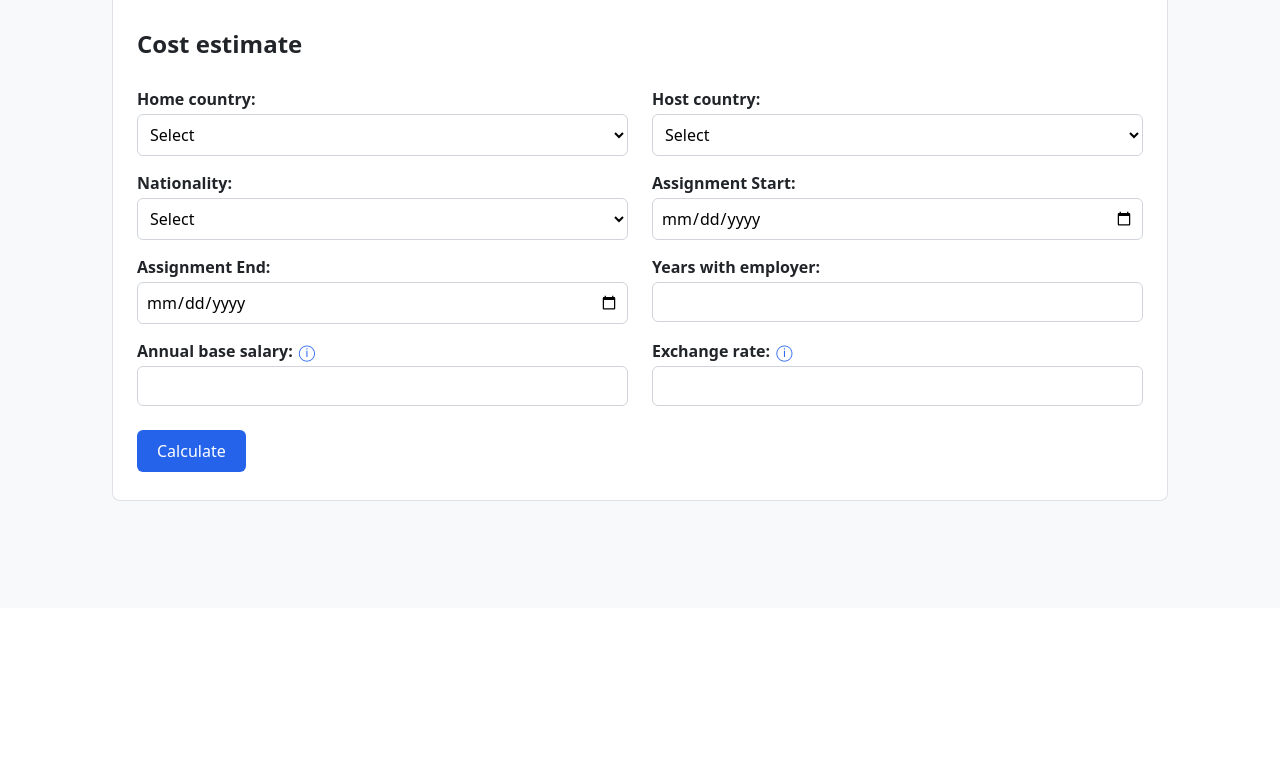
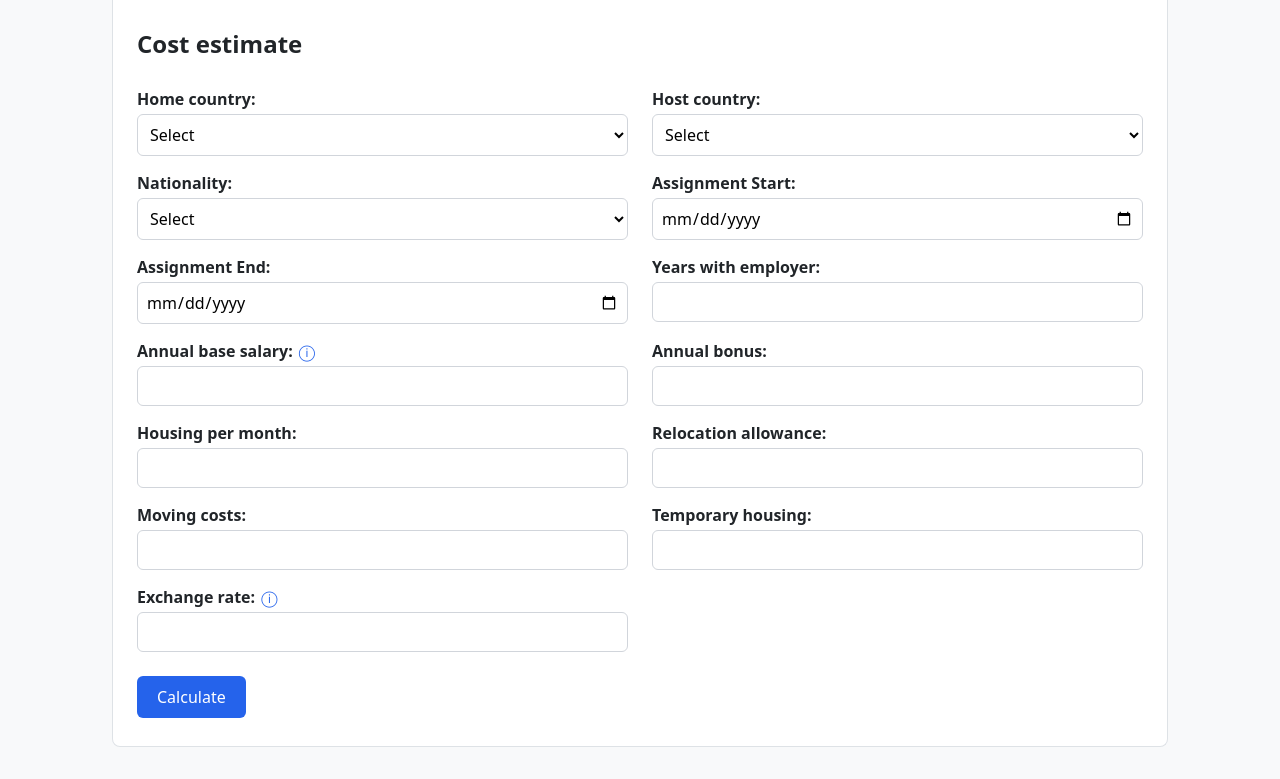
Before and after one commit to mayeen/cost-tool, a Django app: page / in a window 1280 px wide. Shown: the part 192-971 px from the top of the page. Before the commit the page ends 693 px from the top, so only its background shows below. Run offline with Django 5.2, Linux system fonts and the light colour scheme.

Commit message:
new input for tab 1 added

```diff
--- a/estimator/forms.py
+++ b/estimator/forms.py
@@ -46,8 +46,49 @@ class EstimatorForm(forms.Form):
         min_value=0,
         max_digits=12,
         decimal_places=2,
-        help_text="home country currency: Base salary only"
+        help_text="home country currency: Base salary only",
+        widget=forms.NumberInput(attrs={"data-currency": "home"}),
+
     )
+    bonus_home_country = forms.DecimalField(
+        label="Annual bonus",
+        min_value=0,
+        max_digits=12,
+        decimal_places=2,
+        widget=forms.NumberInput(attrs={"data-currency": "home"}),
+
+    )
+    housing_monthly_host = forms.DecimalField(
+        label="Housing per month",
+        min_value=0,
+        max_digits=12,
+        decimal_places=2,
+        widget=forms.NumberInput(attrs={"data-currency": "host"}),
+
+    )
+    relocation_allowance_home = forms.DecimalField(
+        label="Relocation allowance",
+        min_value=0,
+        max_digits=12,
+        decimal_places=2,
+        widget=forms.NumberInput(attrs={"data-currency": "home"}),
+    )
+    moving_costs_host = forms.DecimalField(
+        label="Moving costs",
+        min_value=0,
+        max_digits=12,
+        decimal_places=2,
+        widget=forms.NumberInput(attrs={"data-currency": "host"}),
+
+    )
+    temporary_housing_host = forms.DecimalField(
+        label="Temporary housing",
+        min_value=0,
+        max_digits=12,
+        decimal_places=2,
+        widget=forms.NumberInput(attrs={"data-currency": "host"}),
+    )
+
     exchange_rate = forms.DecimalField(
         label="Exchange rate",
         min_value=0.01,
--- a/estimator/static/estimator/style.css
+++ b/estimator/static/estimator/style.css
@@ -300,7 +300,7 @@ td {
   border-color: #f1aeb5;
 }
 
-/* Assumptions
+Assumptions
 .assumptions {
   margin: 0;
   padding-left: 22px;
@@ -310,4 +310,29 @@ td {
   font-size: 14px;
   line-height: 1.5;
   color: #343a40;
-} */
+}
+
+/* Currency box next to money inputs: CSS reads the selected countries */
+.input-row { display: flex; }
+.input-row input,
+.input-row select { flex: 1; min-width: 0; }
+
+.cur {
+  display: none;
+  align-items: center;
+  padding: 0 12px;
+  background: #e9ecef;
+  border: 1px solid #d1d5db;
+  border-right: 0;
+  border-radius: 6px 0 0 6px;
+  font-size: 14px;
+  color: #495057;
+}
+
+/* Home country -> home currency */
+form:has(#id_home_country option[value="CH"]:checked) .field:has([data-currency="home"]) .cur { display: flex; }
+form:has(#id_home_country option[value="CH"]:checked) .field:has([data-currency="home"]) .cur::before { content: "CHF"; }
+
+/* Host country -> host currency */
+form:has(#id_host_country option[value="GB"]:checked) .field:has([data-currency="host"]) .cur { display: flex; }
+form:has(#id_host_country option[value="GB"]:checked) .field:has([data-currency="host"]) .cur::before { content: "GBP"; }
--- a/estimator/templates/estimator/cost.html
+++ b/estimator/templates/estimator/cost.html
@@ -20,7 +20,11 @@
               </details>
             {% endif %}
           </div>
-          {{ field }}
+          <div class="input-row">
+            <span class="cur" aria-hidden="true"></span>
+            {{ field }}
+          </div>
+
           {{ field.errors }}
         </div>
       {% endfor %}
--- a/estimator/views.py
+++ b/estimator/views.py
@@ -110,6 +110,8 @@ def immigration(request):
                     "total": sum(row["amount"] for row in cost_rows),
                 },
                 "timeline": build_timeline(route, visa, data["start_date"]),
+                "assumptions": route["common"]["assumptions"] + visa["assumptions"],
+
             }
 
 
```
Also changed, not shown: estimator/tests.py (+7 -0 lines).
